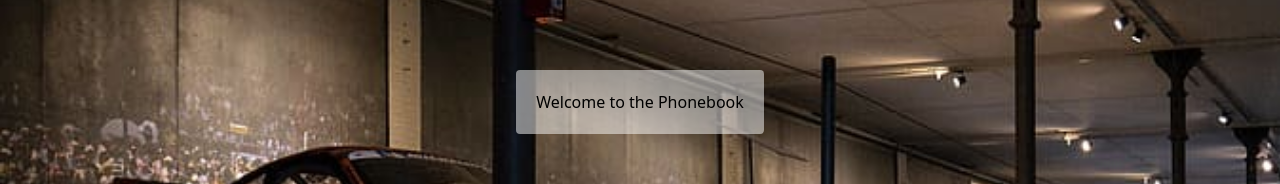
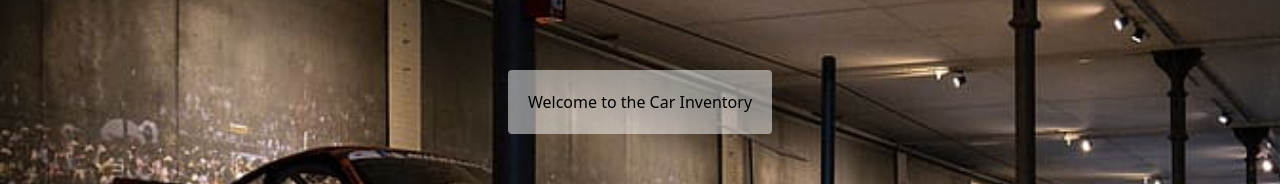
Before and after one commit to kjwatson5/Car_inventory_front_end, a React (Vite) app in the folder car_inventory/: page / in a window 1280 px wide. Shown: the part 374-558 px from the top of the page. Built offline with nearby package versions, Linux system fonts and the light colour scheme.

Commit message:
fifth commit

```diff
--- a/car_inventory/src/pages/Home.tsx
+++ b/car_inventory/src/pages/Home.tsx
@@ -7,7 +7,7 @@ function Home() {
     className='flex flex-row justify-center mx-auto bg-cover bg-fixed'
     >
       <div className='flex place-items-center h-screen'>
-        <h3 className='p-5 bg-white bg-opacity-50 text-black rounded'>Welcome to the Phonebook</h3>
+        <h3 className='p-5 bg-white bg-opacity-50 text-black rounded'>Welcome to the Car Inventory</h3>
       </div>
     </div>
   )
```
